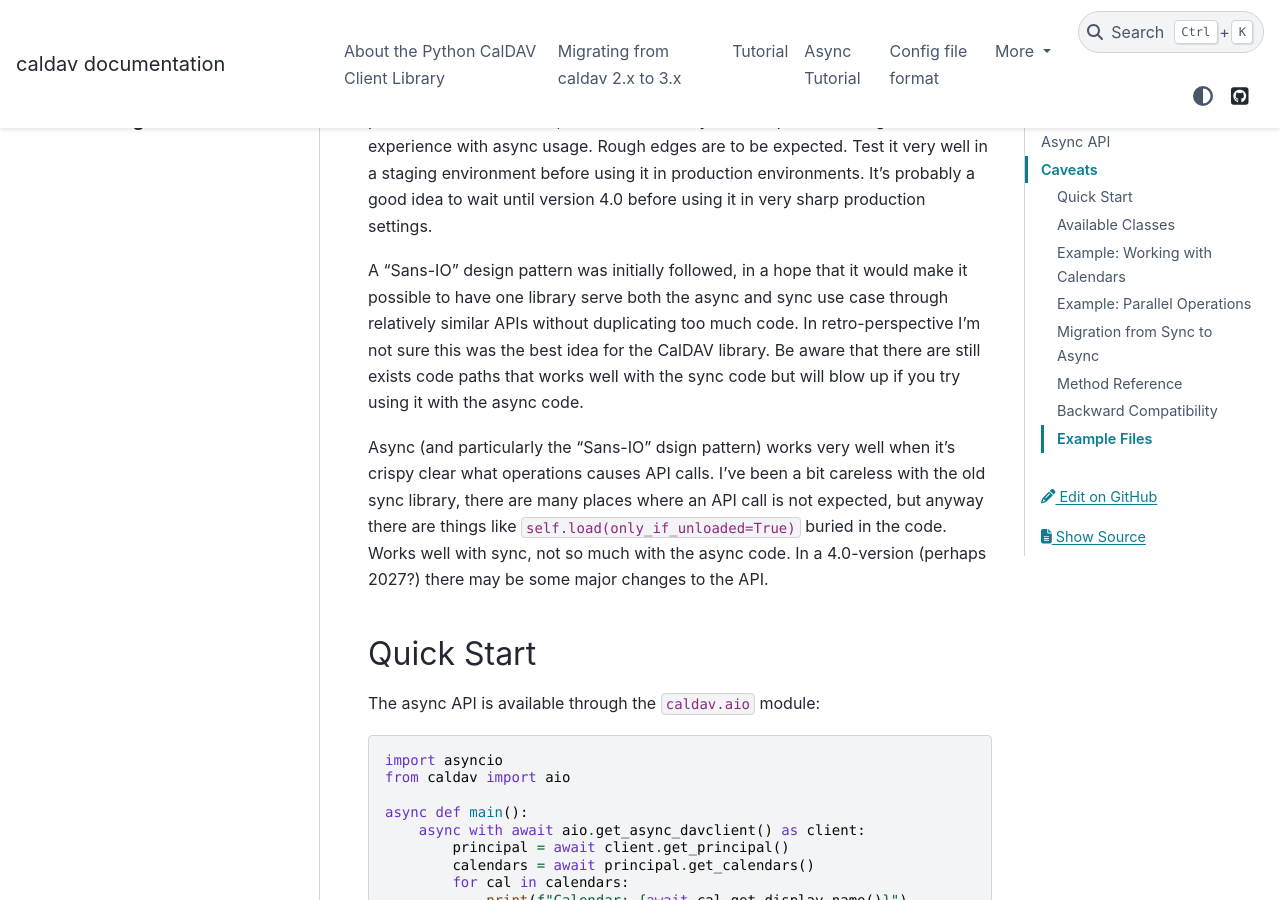
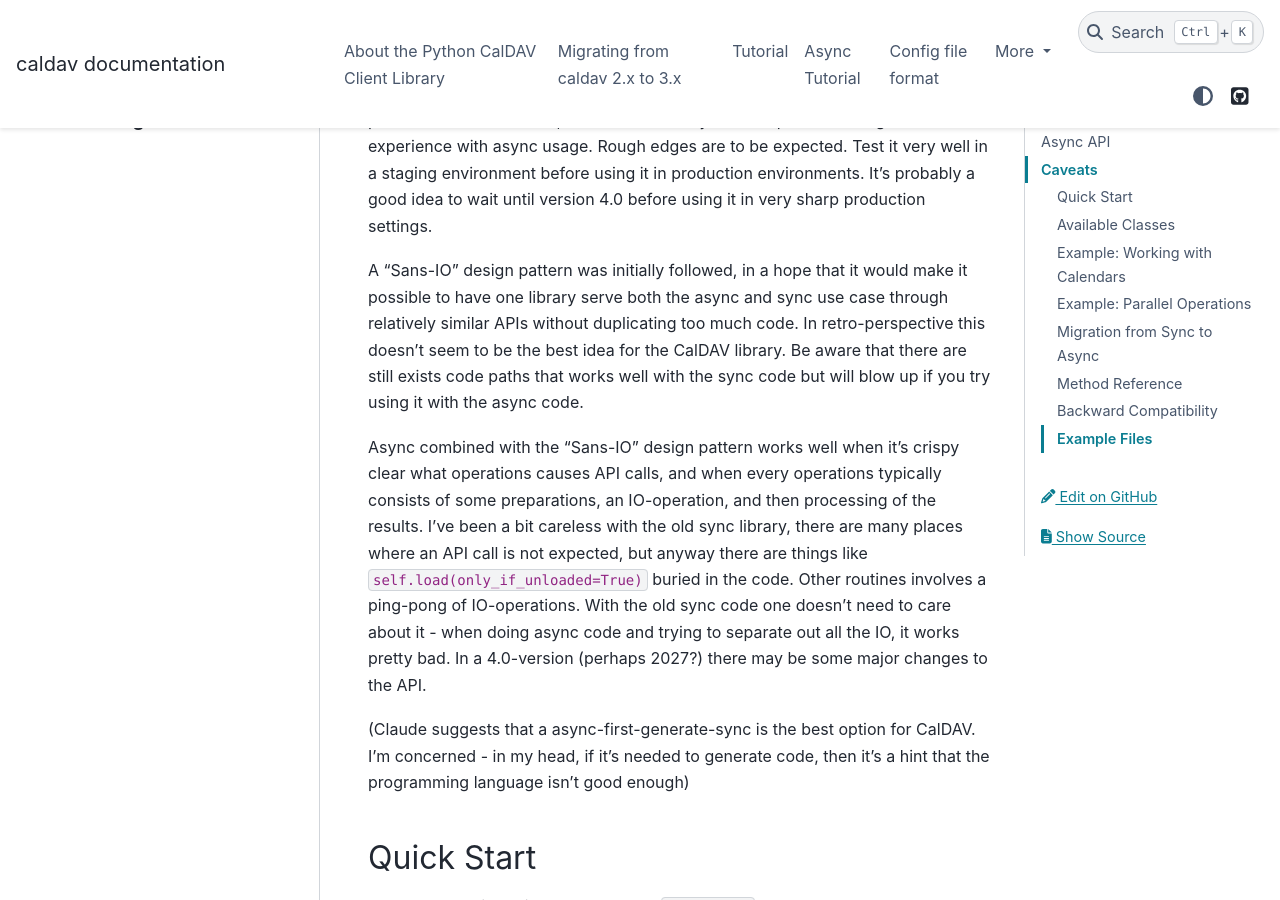
Before and after one commit to python-caldav/caldav, a Sphinx documentation site: the page built from docs/source/async.rst, in a window 1280 px wide and 900 px high, scrolled down 430 px. Built offline with Sphinx 7.4.7 and the PyData theme 0.15.4, drawn with Linux system fonts in a browser that asks for light colours; pages that are not in the unit, such as notebooks, are missing from menus; the version number could not be read and is left out.

Commit message:
fix: some broken code introduced some few commits ago
AI Prompts:
claude-sonnet-4-6: TestSchedulingForServerCCS::testScheduleTagStableOnPartstateUpdate fails.  We probably need yet another compatibility "feature" hint for support for "stable scheduling tags" as defined in RFC 6638 section 3.2, mark it as unsupported for CCS and skip this assert for non-compliant servers.  Please consider a good name for this feature, and update ~/caldav-server-tester as well.

```diff
--- a/docs/source/async.rst
+++ b/docs/source/async.rst
@@ -15,9 +15,11 @@
 
 Async IO was introduced in version 3.0, 2026-03-03, without being tested in any production environments, and it was done by a developer not having much experience with async usage.  Rough edges are to be expected.  Test it very well in a staging environment before using it in production environments.  It's probably a good idea to wait until version 4.0 before using it in very sharp production settings.
 
-A "Sans-IO" design pattern was initially followed, in a hope that it would make it possible to have one library serve both the async and sync use case through relatively similar APIs without duplicating too much code.  In retro-perspective I'm not sure this was the best idea for the CalDAV library.  Be aware that there are still exists code paths that works well with the sync code but will blow up if you try using it with the async code.
+A "Sans-IO" design pattern was initially followed, in a hope that it would make it possible to have one library serve both the async and sync use case through relatively similar APIs without duplicating too much code.  In retro-perspective this doesn't seem to be the best idea for the CalDAV library.  Be aware that there are still exists code paths that works well with the sync code but will blow up if you try using it with the async code.
 
-Async (and particularly the "Sans-IO" dsign pattern) works very well when it's crispy clear what operations causes API calls.  I've been a bit careless with the old sync library, there are many places where an API call is not expected, but anyway there are things like ``self.load(only_if_unloaded=True)`` buried in the code.  Works well with sync, not so much with the async code.  In a 4.0-version (perhaps 2027?) there may be some major changes to the API.
+Async combined with the "Sans-IO" design pattern works well when it's crispy clear what operations causes API calls, and when every operations typically consists of some preparations, an IO-operation, and then processing of the results.  I've been a bit careless with the old sync library, there are many places where an API call is not expected, but anyway there are things like ``self.load(only_if_unloaded=True)`` buried in the code.  Other routines involves a ping-pong of IO-operations.  With the old sync code one doesn't need to care about it - when doing async code and trying to separate out all the IO, it works pretty bad.  In a 4.0-version (perhaps 2027?) there may be some major changes to the API.
+
+(Claude suggests that a async-first-generate-sync is the best option for CalDAV.  I'm concerned - in my head, if it's needed to generate code, then it's a hint that the programming language isn't good enough)
 
 Quick Start
 ===========
```
Also changed, not shown: 1 other file.
